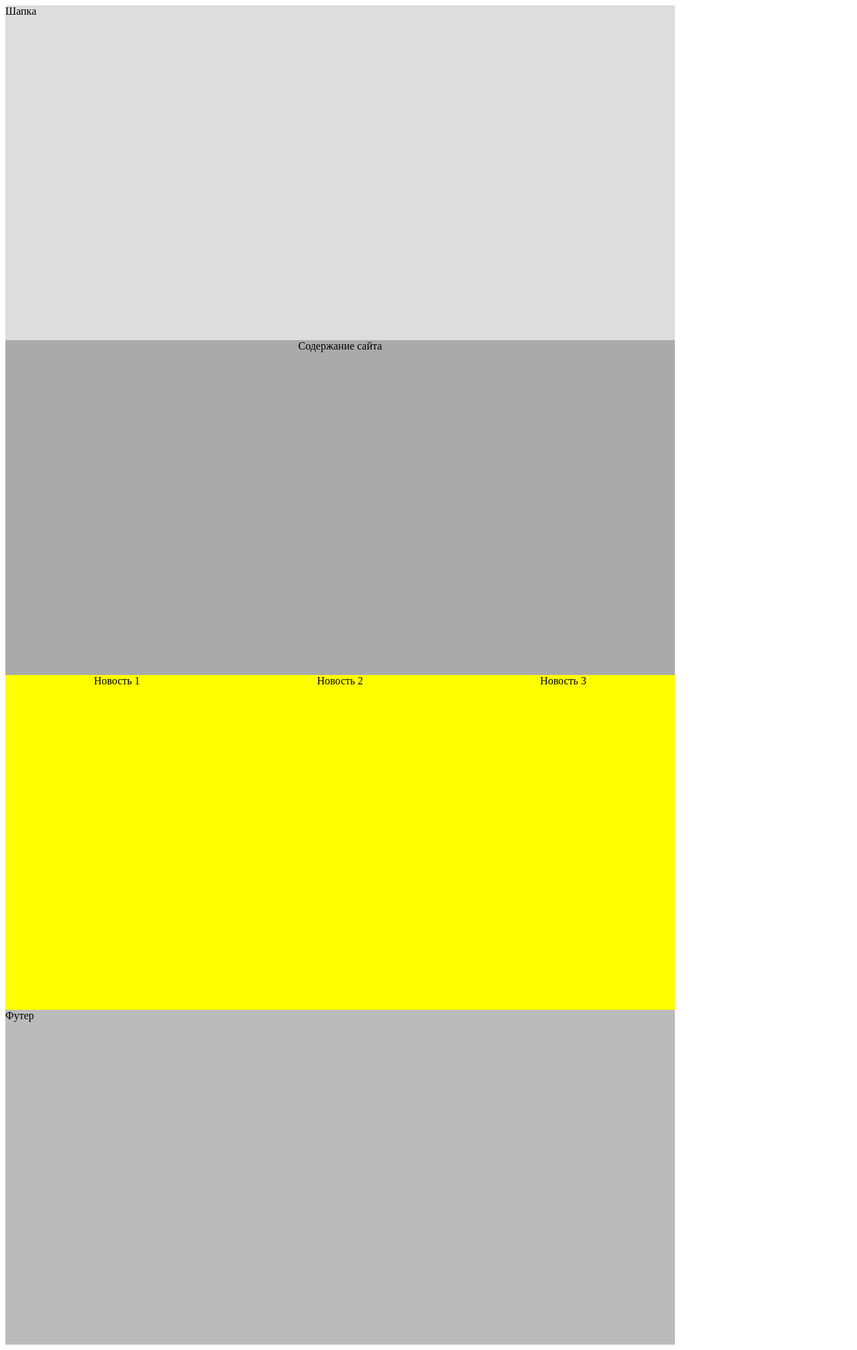
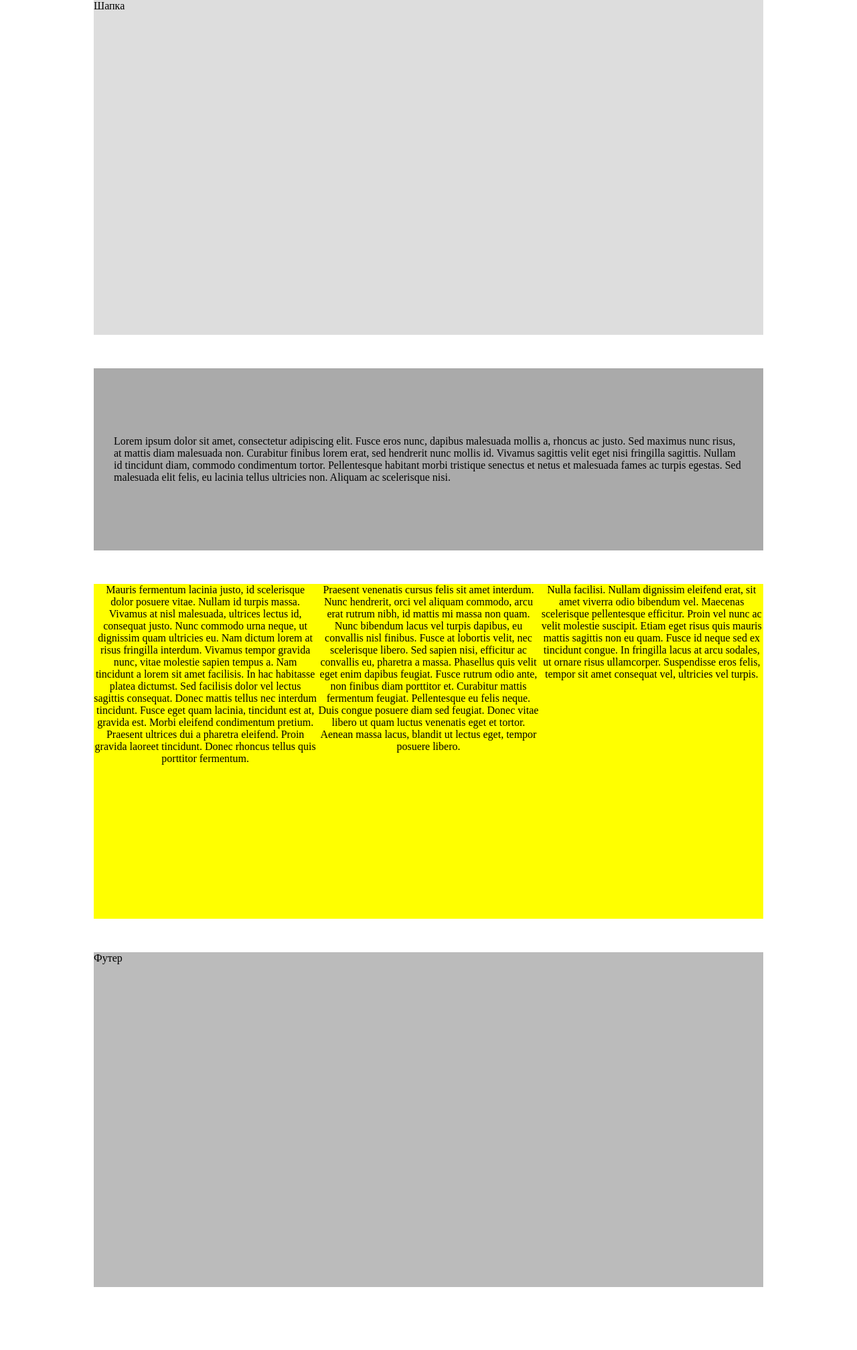
Before and after one commit to Pauuukin/testJuracPK, a PHP site: page / in a window 1280 px wide. Shown: the whole page at 67% size. After the commit the page ends 1922 px from the top, so only its background shows below. Run offline with PHP 8.4, Linux system fonts and the light colour scheme.

Commit message:
some css change

```diff
--- a/css/style.css
+++ b/css/style.css
@@ -1,28 +1,35 @@
+body{
+    margin: 0;
+}
 section {
 width: 1000px;
 /*height: 3000px;*/
-                background: #eee;
+margin: 0 auto;
 }
 header {
 width: 100%;
 height: 500px;
 background: #ddd;
+margin:  0 0 50px 0;
 }
 center {
 width: 100%;
-                height: 1000px;
+margin-bottom: 50px;
 background: #fff;
 }
 footer {
 width: 100%;
 height: 500px;
 background: #bbb;
+
 }
 page {
 display: block;
-                width: 100%;
-                height: 500px;
+width: calc(100%-60px);
 background: #aaa;
+padding: 100px 30px;
+text-align: left;
+margin-bottom: 50px;
 }
 news {
 display: block;
--- a/index.html
+++ b/index.html
@@ -14,13 +14,13 @@
             </header>
             <center>
                 <page>
-                    Содержание сайта
+                    Lorem ipsum dolor sit amet, consectetur adipiscing elit. Fusce eros nunc, dapibus malesuada mollis a, rhoncus ac justo. Sed maximus nunc risus, at mattis diam malesuada non. Curabitur finibus lorem erat, sed hendrerit nunc mollis id. Vivamus sagittis velit eget nisi fringilla sagittis. Nullam id tincidunt diam, commodo condimentum tortor. Pellentesque habitant morbi tristique senectus et netus et malesuada fames ac turpis egestas. Sed malesuada elit felis, eu lacinia tellus ultricies non. Aliquam ac scelerisque nisi.
 
                 </page>
                 <news>
-                    <div>Новость 1</div>
-                    <div>Новость 2</div>
-                    <div>Новость 3</div>
+                    <div>Mauris fermentum lacinia justo, id scelerisque dolor posuere vitae. Nullam id turpis massa. Vivamus at nisl malesuada, ultrices lectus id, consequat justo. Nunc commodo urna neque, ut dignissim quam ultricies eu. Nam dictum lorem at risus fringilla interdum. Vivamus tempor gravida nunc, vitae molestie sapien tempus a. Nam tincidunt a lorem sit amet facilisis. In hac habitasse platea dictumst. Sed facilisis dolor vel lectus sagittis consequat. Donec mattis tellus nec interdum tincidunt. Fusce eget quam lacinia, tincidunt est at, gravida est. Morbi eleifend condimentum pretium. Praesent ultrices dui a pharetra eleifend. Proin gravida laoreet tincidunt. Donec rhoncus tellus quis porttitor fermentum. </div>
+                    <div>Praesent venenatis cursus felis sit amet interdum. Nunc hendrerit, orci vel aliquam commodo, arcu erat rutrum nibh, id mattis mi massa non quam. Nunc bibendum lacus vel turpis dapibus, eu convallis nisl finibus. Fusce at lobortis velit, nec scelerisque libero. Sed sapien nisi, efficitur ac convallis eu, pharetra a massa. Phasellus quis velit eget enim dapibus feugiat. Fusce rutrum odio ante, non finibus diam porttitor et. Curabitur mattis fermentum feugiat. Pellentesque eu felis neque. Duis congue posuere diam sed feugiat. Donec vitae libero ut quam luctus venenatis eget et tortor. Aenean massa lacus, blandit ut lectus eget, tempor posuere libero. </div>
+                    <div>Nulla facilisi. Nullam dignissim eleifend erat, sit amet viverra odio bibendum vel. Maecenas scelerisque pellentesque efficitur. Proin vel nunc ac velit molestie suscipit. Etiam eget risus quis mauris mattis sagittis non eu quam. Fusce id neque sed ex tincidunt congue. In fringilla lacus at arcu sodales, ut ornare risus ullamcorper. Suspendisse eros felis, tempor sit amet consequat vel, ultricies vel turpis. </div>
                 </news>
             </center>
             <footer>
```
Lines whose indentation alone changed are shown as unchanged.
